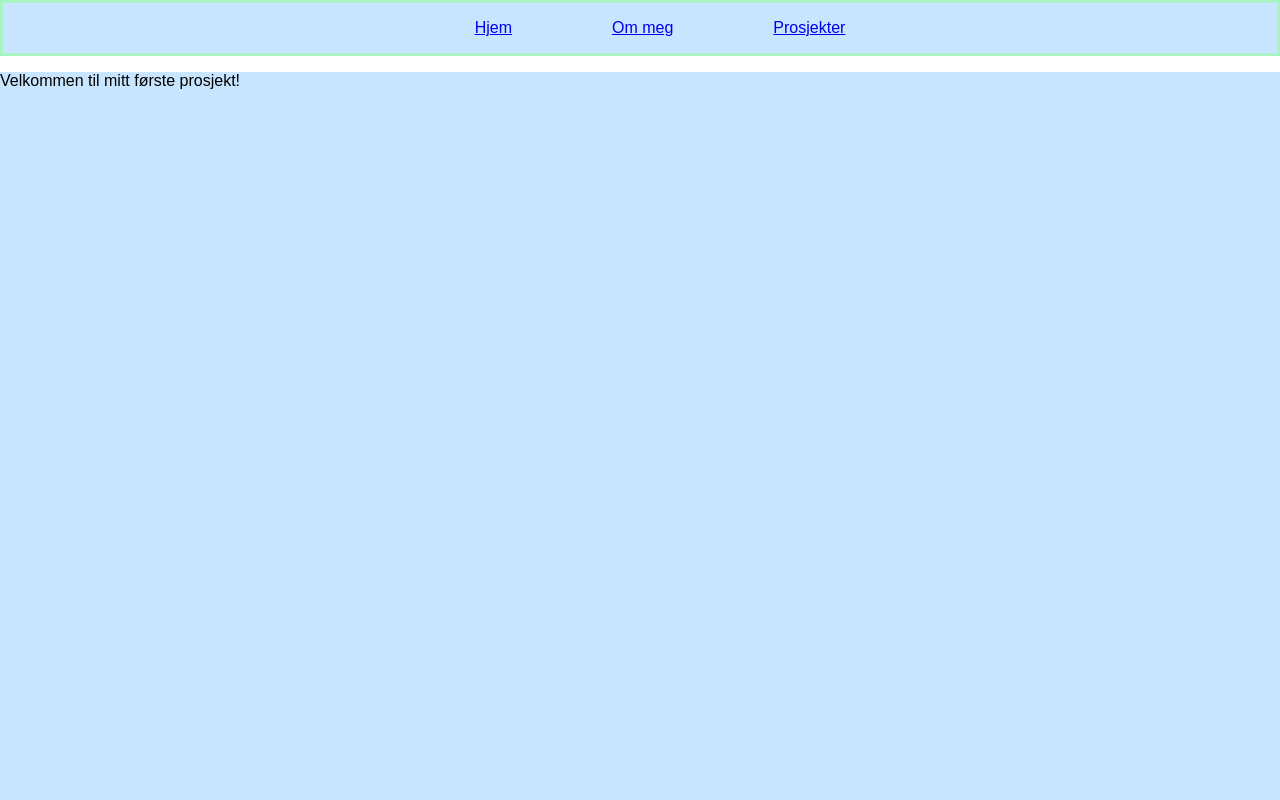
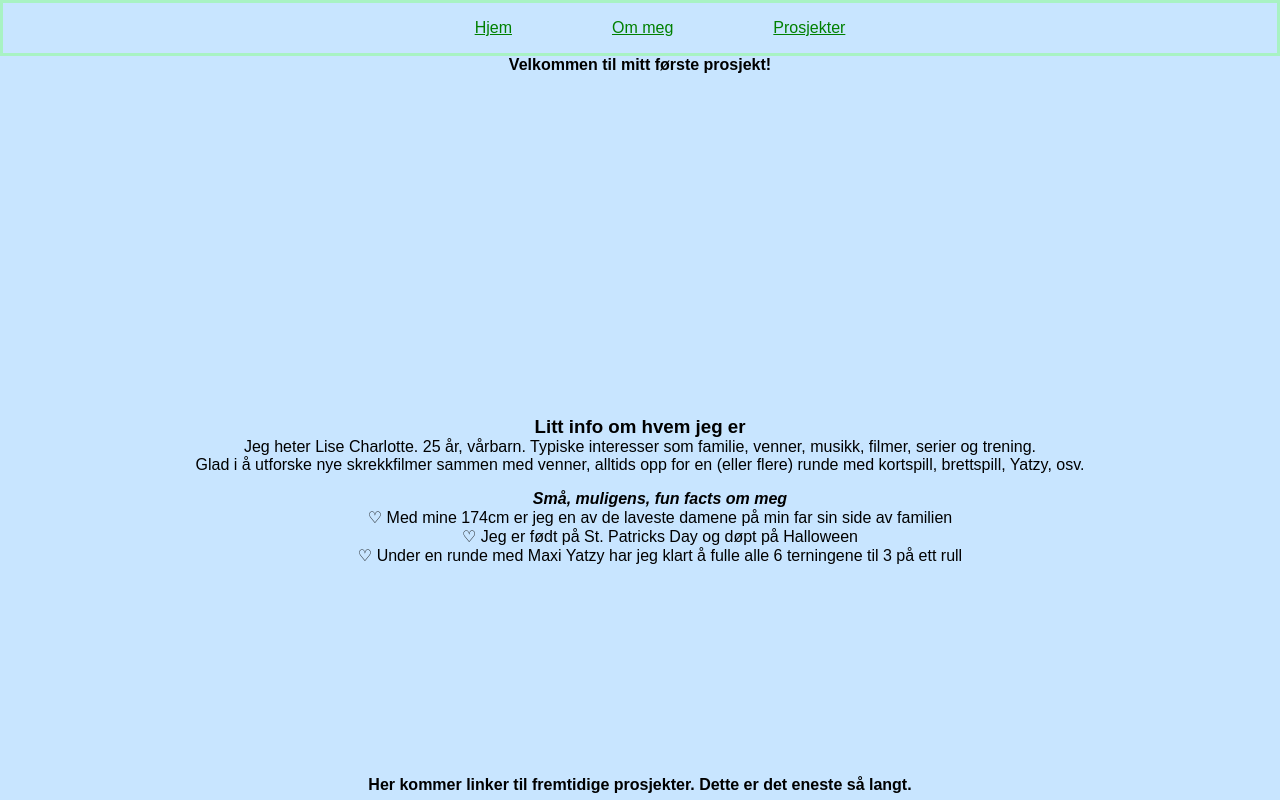
Before and after one commit to lise-charlotte/prosjekt-1.4, a website: page index.html in a window 1280 px wide. Shown: the top 800 px of the page. Drawn offline with Linux system fonts and the light colour scheme.

Commit message:
Added links, colors, more text

```diff
--- a/index.html
+++ b/index.html
@@ -11,26 +11,38 @@
     <header>
       <nav>
         <ul>
-          <li><a href="/" aria-current="page">Hjem</a></li>
-          <li><a href="ommeg.html">Om meg</a></li>
-          <li><a href="prosjekter.html">Prosjekter</a></li>
+          <li><a href="#hjem">Hjem</a></li>
+          <li><a href="#meg">Om meg</a></li>
+          <li><a href="#pro">Prosjekter</a></li>
         </ul>
       </nav>
     </header>
     <main>
       <section class="homeSection">
         <!-- Hjem -->
-        <p>Velkommen til mitt første prosjekt!</p>
+        <p class="hjem"><strong>Velkommen til mitt første prosjekt!</strong></p>
       </section>
       <section class="aboutSection">
         <!-- Om meg -->
+        <h3 id="meg">Litt info om hvem jeg er</h3>
+        <!-- Jeg vil gjerne ha ett mellomrom her, mellom overskriften og teksten nedenfor. Prøvd ulike ting, får ikke det helt til å funke -->
+        <pre>Jeg heter Lise Charlotte. 25 år, vårbarn. Typiske interesser som familie, venner, musikk, filmer, serier og trening.</pre>
+        <pre>Glad i å utforske nye skrekkfilmer sammen med venner, alltids opp for en (eller flere) runde med kortspill, brettspill, Yatzy, osv.</pre>
+          <ol><strong><em>Små, muligens, fun facts om meg</em></strong>
+            <!-- Er det lov med disse hjertene som er kopiert inn i listen under? -->
+            <li>♡ Med mine 174cm er jeg en av de laveste damene på min far sin side av familien</li>
+            <li>♡ Jeg er født på St. Patricks Day og døpt på Halloween</li>
+            <li>♡ Under en runde med Maxi Yatzy har jeg klart å fulle alle 6 terningene til 3 på ett rull</li>
+          </ol>
       </section>
       <section class="projectsSection">
         <!-- Prosjekter -->
+        <p id="pro"><strong>Her kommer linker til fremtidige prosjekter. Dette er det eneste så langt.</strong></p>
       </section>
     </main>
     <footer>
-      <h3>Laget av Lise</h3>
+      <h3>Laget av Lise</a></h3>
+      <!-- Jeg prøvde å lage en link her i footer slik at man kan komme seg til toppen igjen, men gikk ikke. Går det an? Noe jeg burde fortsette å prøve på? -->
     </footer>
   </body>
 </html>
--- a/styles.css
+++ b/styles.css
@@ -1,13 +1,33 @@
 body {
     margin: 0;
-    font-family: Arial, Helvetica, sans-serif
+    font-family: Arial, Helvetica, sans-serif;
+    color: black;
 }
+
+/* Jeg har eksperimentert i CSS her og tror det er noe som ikke funker, men ser ikke helt hva. Kunne jeg fått hjelp med å identifisere hva som er "død" kode? Jeg prøvde å få inn mellomrom for litt ryddigere utseende, fikk det ikke til.*/
+/* I tillegg ser jeg at når jeg inspiserer på siden, så er det plutselig kommet en hvit blokk til høyre hvor teksten fortsetter på. Hvordan fjerner jeg den? */
 
 header {
     border-width: 3px;
     border-style: solid;
     border-color: rgba(139, 255, 139, 0.518);
     background-color: rgb(200, 229, 255);
+}
+
+a:link {
+    color: green
+}
+
+a:visited {
+    color: green
+}
+
+a:hover {
+    color: green
+}
+
+a:active {
+    color: green
 }
 
 ul {
@@ -19,9 +39,44 @@ ul {
     gap: 100px;
 }
 
+main {
+    text-align: center;
+}
+
 section {
-    height: 100vh;
+    height: 45vh;
     background-color: rgb(200, 229, 255);
+}
+
+ol {
+    list-style-type: none;
+}
+
+p {
+    display: flex;
+    flex-direction: row;
+    justify-content: center;
+    margin: 0;
+}
+
+pre {
+    margin: 0;
+    font-family: Arial, Helvetica, sans-serif;
+}
+
+h3 {
+    display: flex;
+    flex-direction: row;
+    justify-content: center;
+    margin: 0;
+    gap: 40px;
+}
+
+.textSpacing {
+    display: flex;
+    flex-direction: row;
+    justify-content: center;
+    gap: 20px;
 }
 
 footer {
```
